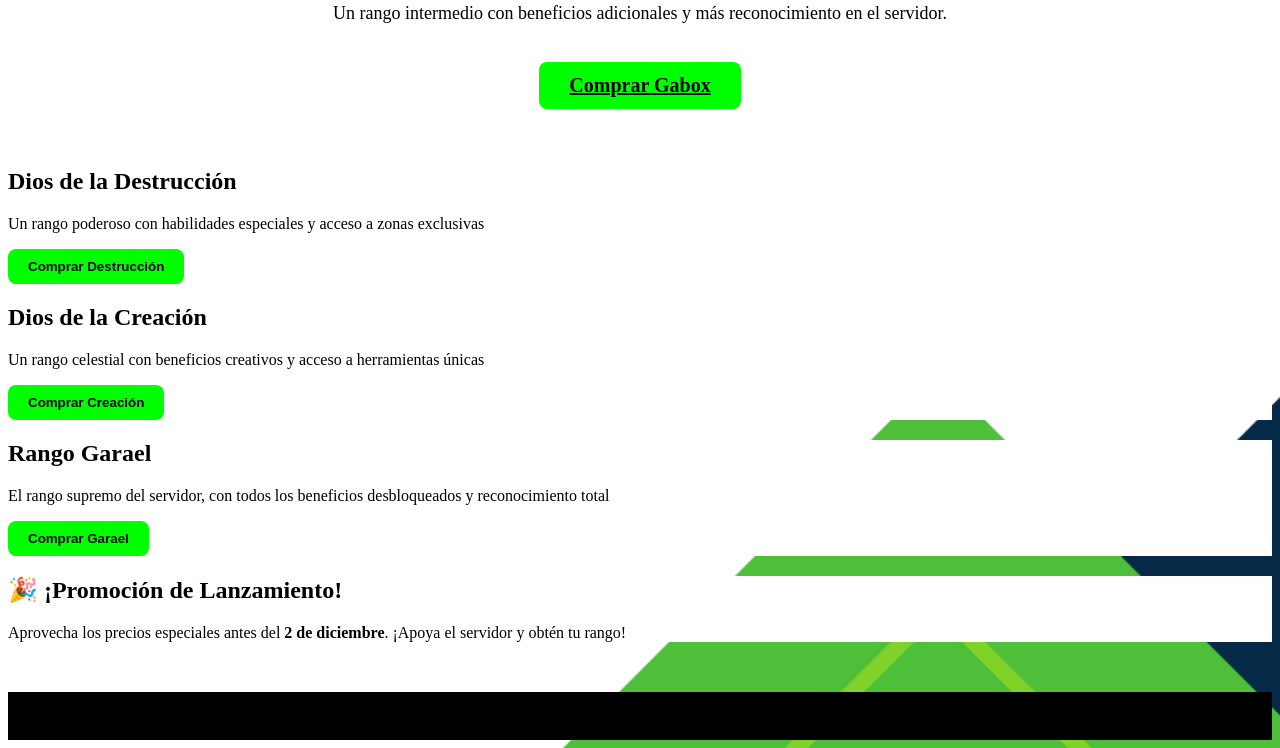
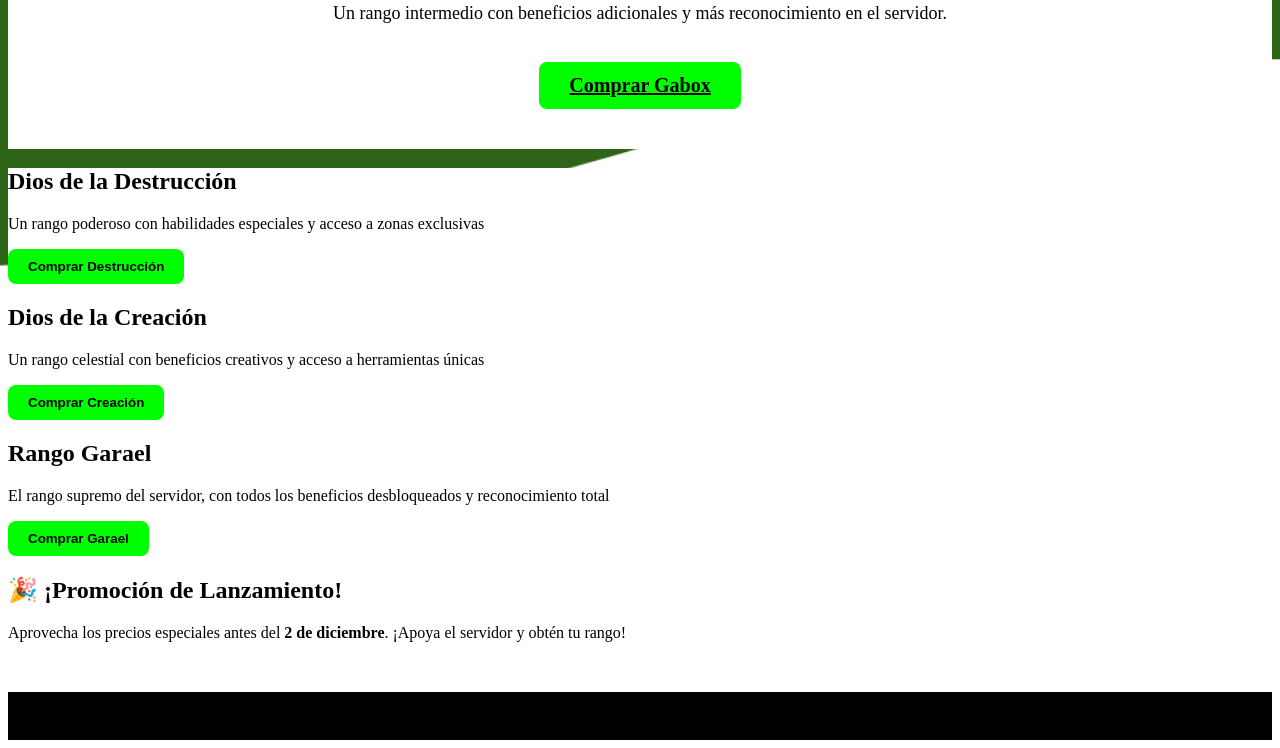
Before and after one commit to garaelmc/garaelmc.github.io, a plain HTML site: page index.html in a window 1280 px wide. Shown: the part 645-1393 px from the top of the page. Drawn offline with Linux system fonts and the light colour scheme.

Commit message:
Fondo definitivo de index

```diff
--- a/index.html
+++ b/index.html
@@ -6,7 +6,7 @@
   <link rel="icon" href="server-icon.png" type="image/png">
 <style>
     body {
-      background-image: url("Fondo Index.png");
+      background-image: url("Fondo DEFINITIVO Index.png");
       background-size: cover;         /* La imagen cubre toda la pantalla */
       background-position: center;    /* Centrada */
       background-repeat: no-repeat;   /* No se repite */
```
Also changed, not shown: Fondo DEFINITIVO Index.png (added), Fondo Index.png (deleted).
